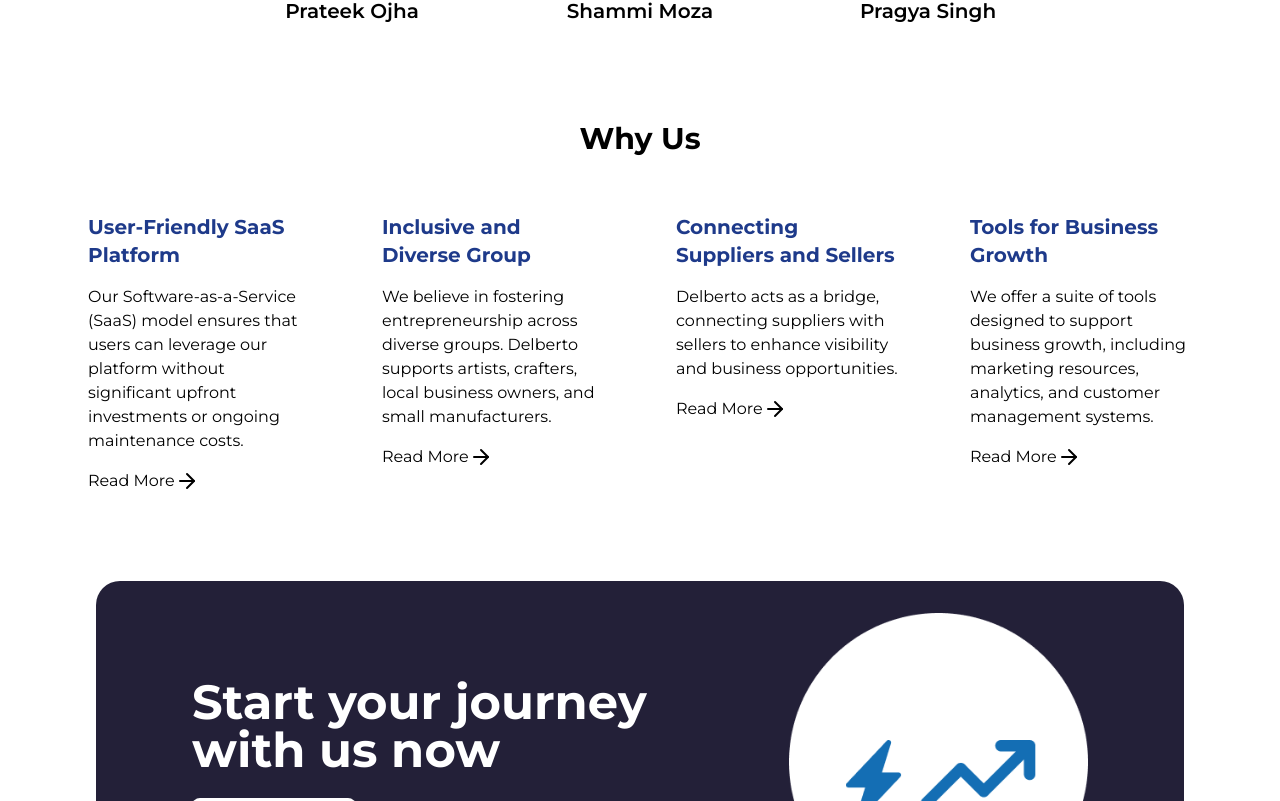
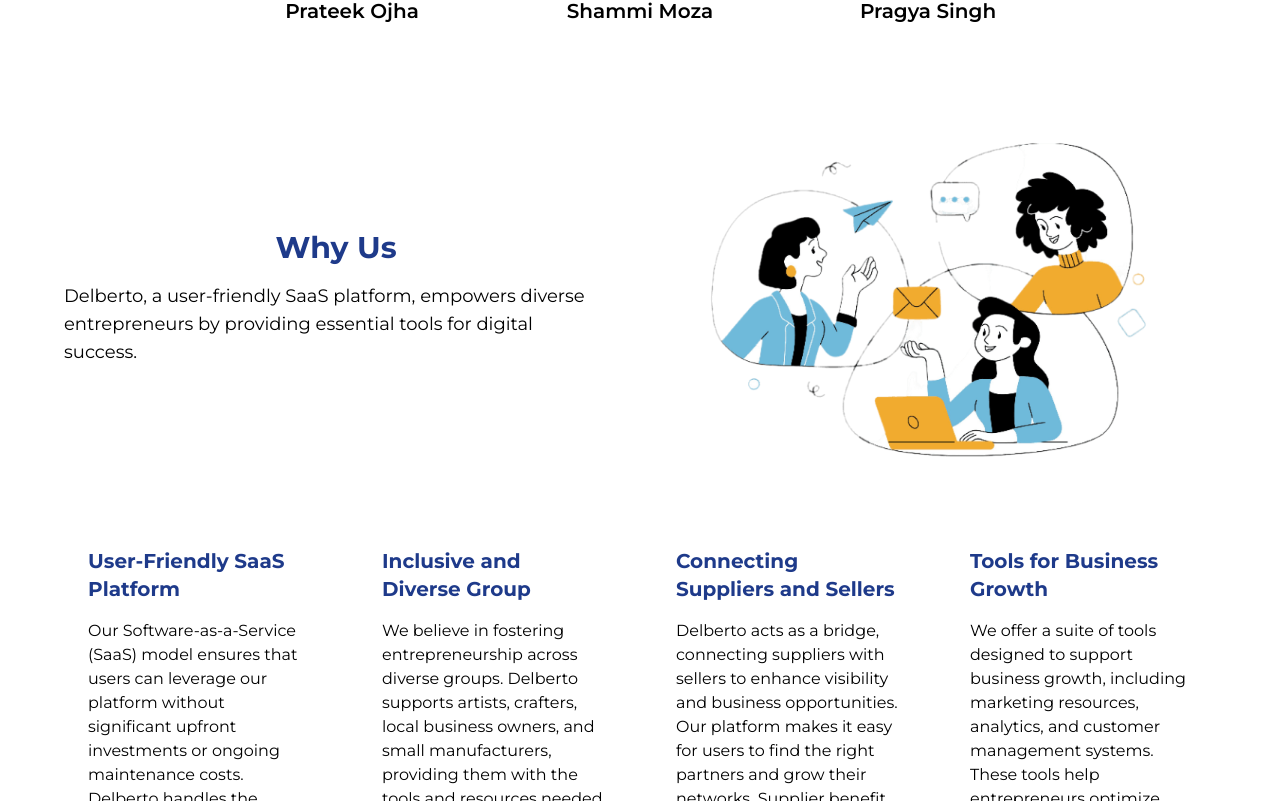
Before and after one commit to prem528/delberto-frontend, a React (Vite) app: page /about in a window 1280 px wide. Shown: the part 2459-3260 px from the top of the page. Built offline with nearby package versions, Linux system fonts and the light colour scheme.

Commit message:
why section

```diff
--- a/src/Components/pages/About Pages/WhyUsSection.tsx
+++ b/src/Components/pages/About Pages/WhyUsSection.tsx
@@ -1,36 +1,49 @@
 import React from 'react';
-import { ArrowRight } from 'lucide-react';
-
+import why from '../../../assets/img/why.png'
 const WhyUsSection: React.FC = () => {
   return (
     <section className="py-12">
       <div className="container mx-auto px-4 md:px-8 lg:px-16">
-        <h2 className="text-3xl font-bold text-center mb-8">Why Us</h2>
+        <div className="flex flex-col lg:flex-row items-center mb-12">
+          <div className="lg:w-1/2 lg:pr-8 mb-8 lg:mb-0">
+            <h2 className="text-3xl font-bold text-blue-900 text-center mb-4">Why Us</h2>
+            <p className='text-lg'>
+              Delberto, a user-friendly SaaS platform, empowers diverse entrepreneurs by providing essential tools for digital success.
+            </p>
+          </div>
+          <div className="lg:w-1/2">
+            <img
+              src={why}
+              alt="Why choose Delberto"
+              width={400}
+              height={300}
+              className="w-full h-auto rounded-lg "
+            />
+          </div>
+        </div>
+
         <div className="grid grid-cols-1 sm:grid-cols-2 lg:grid-cols-4 gap-6">
           {[
             {
               title: "User-Friendly SaaS Platform",
-              description: "Our Software-as-a-Service (SaaS) model ensures that users can leverage our platform without significant upfront investments or ongoing maintenance costs."
+              description: "Our Software-as-a-Service (SaaS) model ensures that users can leverage our platform without significant upfront investments or ongoing maintenance costs. Delberto handles the technical infrastructure, security, and updates allowing entrepreneurs to focus solely on growing their businesses"
             },
             {
               title: "Inclusive and Diverse Group",
-              description: "We believe in fostering entrepreneurship across diverse groups. Delberto supports artists, crafters, local business owners, and small manufacturers."
+              description: "We believe in fostering entrepreneurship across diverse groups. Delberto supports artists, crafters, local business owners, and small manufacturers, providing them with the tools and resources needed to succeed in the digital marketplace"
             },
             {
               title: "Connecting Suppliers and Sellers",
-              description: "Delberto acts as a bridge, connecting suppliers with sellers to enhance visibility and business opportunities."
+              description: "Delberto acts as a bridge, connecting suppliers with sellers to enhance visibility and business opportunities. Our platform makes it easy for users to find the right partners and grow their networks. Supplier benefit from having a large base of sellers, ensuring they do not need to worry about their products"
             },
             {
               title: "Tools for Business Growth",
-              description: "We offer a suite of tools designed to support business growth, including marketing resources, analytics, and customer management systems."
+              description: "We offer a suite of tools designed to support business growth, including marketing resources, analytics, and customer management systems. These tools help entrepreneurs optimize their operation and reach their full potential"
             }
           ].map((item, index) => (
             <div key={index} className="bg-white rounded-lg p-4 sm:p-6 h-full flex flex-col transition-all duration-300 hover:shadow-[0_0_15px_rgba(59,130,246,0.5)]">
               <h3 className="text-xl text-blue-900 font-bold mb-4">{item.title}</h3>
               <p className="mb-4">{item.description}</p>
-              <button className="text-primary flex items-center">
-                Read More <ArrowRight />
-              </button>
             </div>
           ))}
         </div>
```
